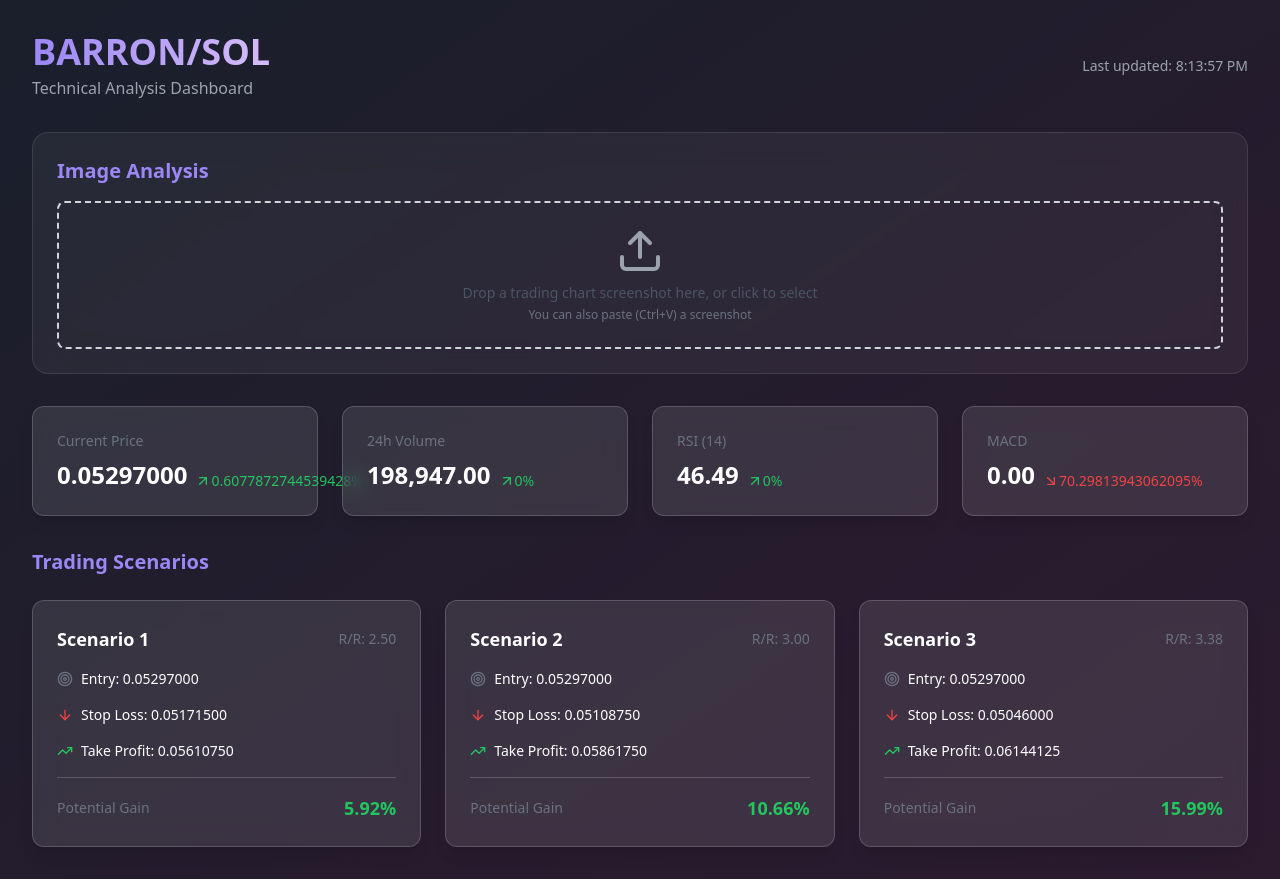
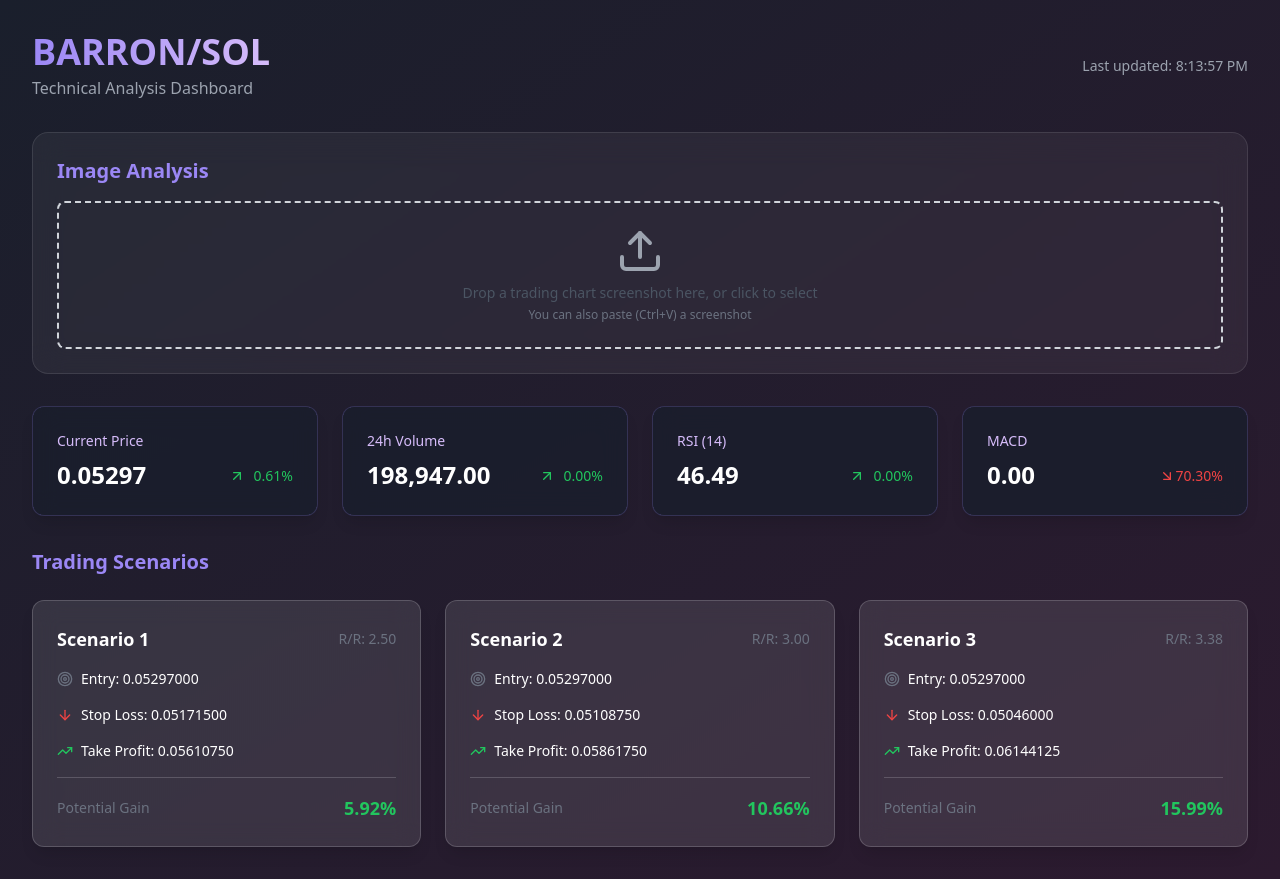
Before and after one commit to bloodemerald/trade-genius-forecast, a React (Vite) app: page / in a window 1280 px wide. Built offline with nearby package versions, Linux system fonts and the light colour scheme.

Commit message:
Improve UI to Enhance Layout
Adjusted the layout to prevent numbers from overflowing their containers and updated the design to reflect a style reminiscent of Final Fantasy.
[skip gpt_engineer]

```diff
--- a/src/components/TradingCard.tsx
+++ b/src/components/TradingCard.tsx
@@ -14,7 +14,7 @@ export const TradingCard = ({ title, value, change, isPrice = false }: TradingCa
 
     return isPrice
       ? val.toLocaleString("en-US", {
-          minimumFractionDigits: 8,
+          minimumFractionDigits: 2,
           maximumFractionDigits: 8,
         })
       : val.toLocaleString("en-US", {
@@ -28,20 +28,33 @@ export const TradingCard = ({ title, value, change, isPrice = false }: TradingCa
       initial={{ opacity: 0, y: 20 }}
       animate={{ opacity: 1, y: 0 }}
       transition={{ duration: 0.3 }}
-      className="backdrop-blur-md bg-white/10 rounded-xl p-6 shadow-lg border border-gray-200/20"
+      className="relative backdrop-blur-md bg-[#1A1F2C]/80 rounded-xl p-6 shadow-lg border border-[#9b87f5]/20 overflow-hidden group hover:border-[#9b87f5]/40 transition-all duration-300"
     >
-      <h3 className="text-sm font-medium text-gray-500 mb-2">{title}</h3>
-      <div className="flex items-end gap-2">
-        <span className="text-2xl font-semibold">{formatValue(value)}</span>
+      <div className="absolute inset-0 bg-gradient-to-br from-[#9b87f5]/5 to-transparent opacity-0 group-hover:opacity-100 transition-opacity duration-300" />
+
+      <h3 className="text-sm font-medium text-[#D6BCFA] mb-2 relative z-10">{title}</h3>
+
+      <div className="flex items-baseline gap-2 relative z-10 overflow-hidden">
+        <div className="overflow-x-auto scrollbar-hide">
+          <span className="text-2xl font-semibold text-white whitespace-nowrap">
+            {formatValue(value)}
+          </span>
+        </div>
         <div
           className={`flex items-center ${
             change >= 0 ? "text-profit" : "text-loss"
-          } text-sm font-medium`}
+          } text-sm font-medium ml-auto flex-shrink-0`}
         >
           {change >= 0 ? <ArrowUpRight size={16} /> : <ArrowDownRight size={16} />}
-          {Math.abs(change)}%
+          <span className="min-w-[3rem] text-right">{Math.abs(change).toFixed(2)}%</span>
         </div>
       </div>
+
+      {/* Decorative elements inspired by Final Fantasy UI */}
+      <div className="absolute top-0 left-0 w-2 h-2 border-t border-l border-[#9b87f5]/30" />
+      <div className="absolute top-0 right-0 w-2 h-2 border-t border-r border-[#9b87f5]/30" />
+      <div className="absolute bottom-0 left-0 w-2 h-2 border-b border-l border-[#9b87f5]/30" />
+      <div className="absolute bottom-0 right-0 w-2 h-2 border-b border-r border-[#9b87f5]/30" />
     </motion.div>
   );
 };
--- a/src/index.css
+++ b/src/index.css
@@ -98,4 +98,14 @@
   body {
     @apply bg-background text-foreground;
   }
+
+  /* Custom scrollbar hiding */
+  .scrollbar-hide::-webkit-scrollbar {
+    display: none;
+  }
+
+  .scrollbar-hide {
+    -ms-overflow-style: none;
+    scrollbar-width: none;
+  }
 }
```
